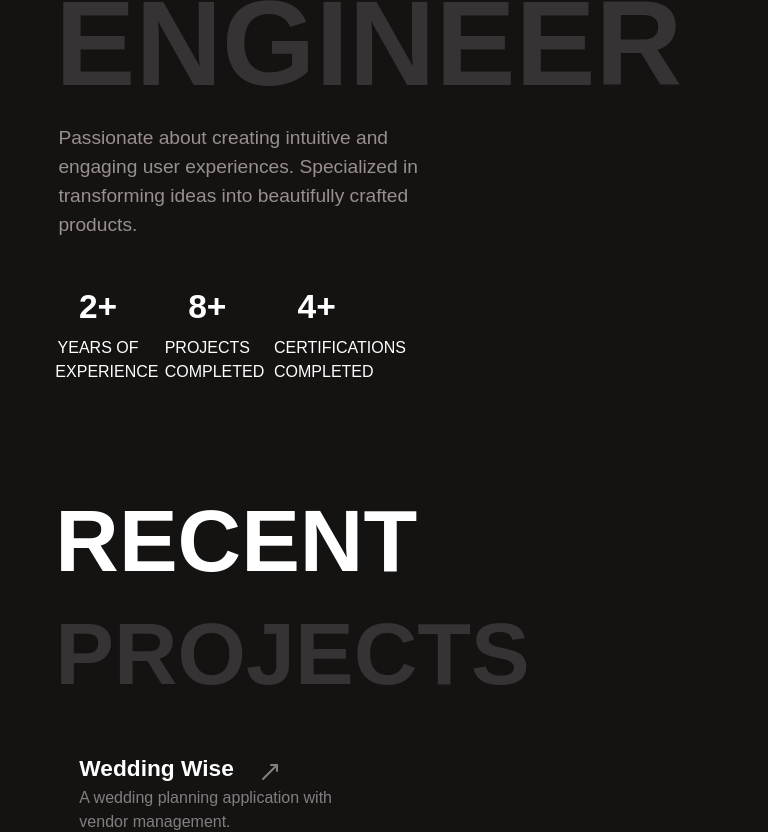
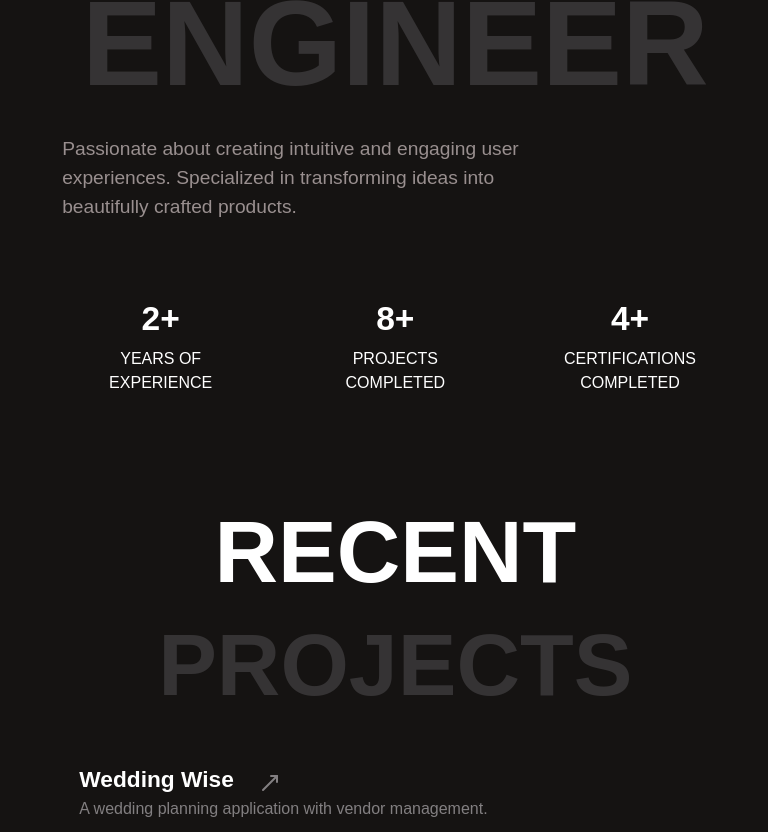
Before and after one commit to DineshSainath/ds-portfolio, a React (Create React App) app: page / in a window 768 px wide. Shown: the part 860-1692 px from the top of the page. Built offline with nearby package versions, Linux system fonts and the light colour scheme; the HTML template or start-up script is replaced by a standard one; a web font is replaced by a local one.

Commit message:
middle content width

```diff
--- a/src/App.css
+++ b/src/App.css
@@ -107,7 +107,7 @@ body {
 }
 
 .middle-1 {
-  width: 50%;
+  width: 100%;
   padding: 2.5rem;
   margin-top: 3%;
   margin-left: 2%;
@@ -119,7 +119,7 @@ body {
   margin-top: 3%;
   margin-left: 1%;
   font-size: larger;
-  min-width: 20em;
+  /* min-width: 18em; */
 }
 
 .heading-1 {
@@ -262,6 +262,19 @@ body {
     width: 100%;
   }
 }
+/* IPAD AND TABS */
+@media (min-width: 756px) and (max-width: 1238px) {
+  .sub-heading {
+    min-width: 25em;
+    margin-bottom: 4em;
+  }
+  .description {
+    min-width: 20em;
+  }
+  .middle-content {
+    width: 100%;
+  }
+}
 
 @media (max-width: 755px) {
   .left-card {
@@ -280,6 +293,7 @@ body {
 
   h1 {
     font-size: 5em !important;
+    text-align: center;
   }
 
   h3 {
@@ -290,10 +304,14 @@ body {
 @media (max-width: 528px) {
   h1 {
     font-size: 3em !important;
+    text-align: center;
   }
 
   h3 {
     font-size: 2em !important;
+  }
+  .sub-heading {
+    min-width: 15em;
   }
 }
 
--- a/src/components/Projects.jsx
+++ b/src/components/Projects.jsx
@@ -3,9 +3,10 @@ import { MoveUpRight } from "lucide-react";
 function Projects() {
   return (
     <div data-section="projects">
-      <h3 className="section-heading-1 fw-bold mb-2">RECENT</h3>
-      <h3 className="section-heading-2 text-gray-600 mb-4">PROJECTS</h3>
-
+      <div className="subHeadings">
+        <h3 className="section-heading-1 fw-bold mb-2">RECENT</h3>
+        <h3 className="section-heading-2 text-gray-600 mb-4">PROJECTS</h3>
+      </div>
       <div className="project-cards">
         {[
           {
```
